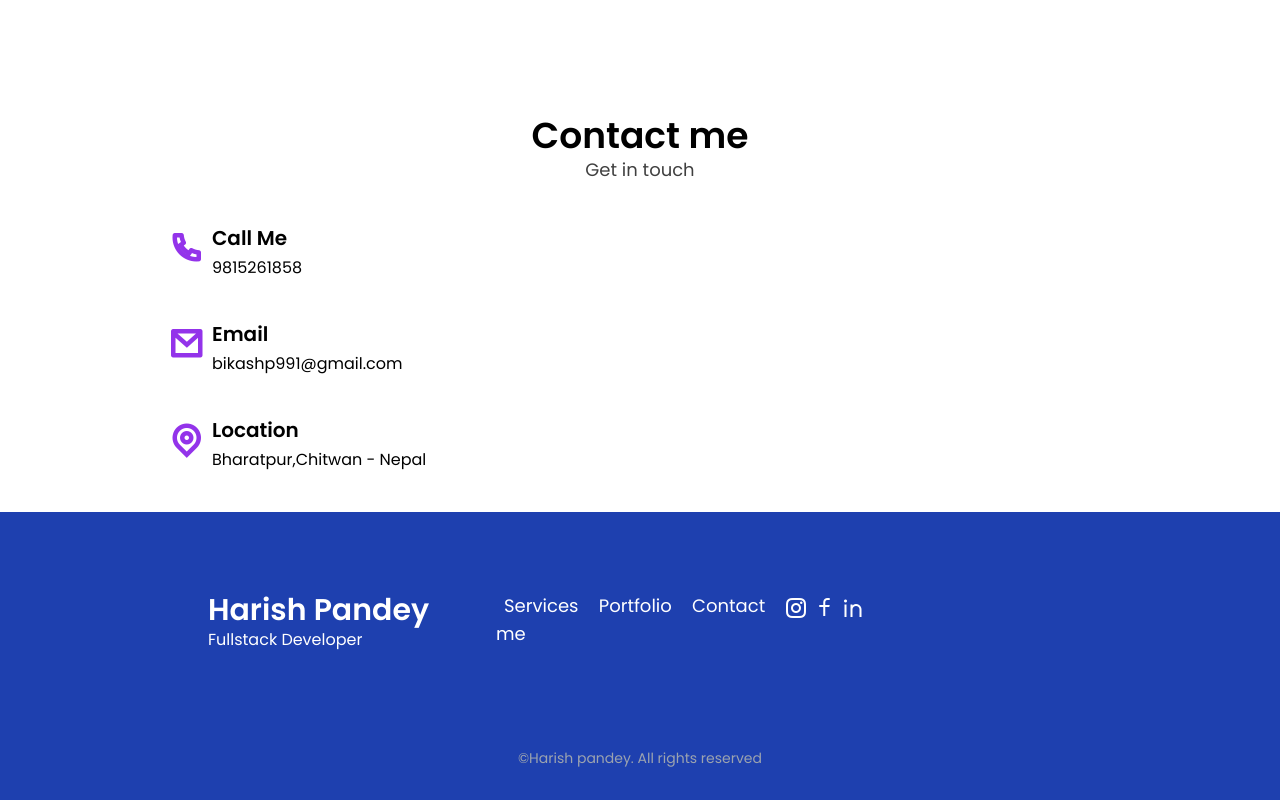
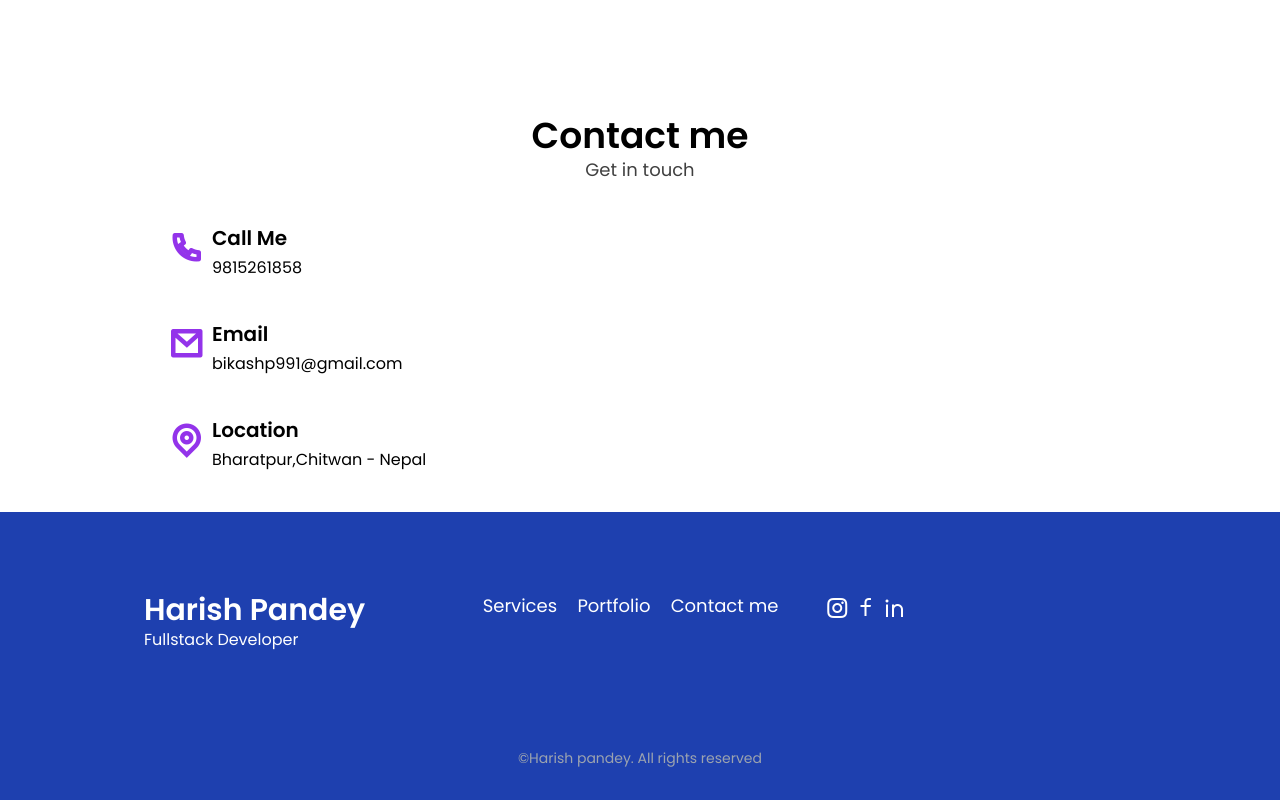
Before and after one commit to PandeyHarish/portfolio, a plain HTML site: page index.html in a window 1280 px wide. Shown: the part 3670-4470 px from the top of the page. Drawn offline with nearby package versions, Linux system fonts and the light colour scheme.

Commit message:
fixed a typo

```diff
--- a/index.html
+++ b/index.html
@@ -546,7 +546,7 @@
 
     <!-- footer section -->
     <section class="bg-blue-800 h-72">
-        <div class="grid grid-cols-3 mx-52">
+        <div class="grid grid-cols-3 mx-36">
             <div class="mt-20 text-white">
                 <h1 class="font-bold text-3xl">Harish Pandey</h1>
                 <h3>Fullstack Developer</h3>
@@ -560,7 +560,7 @@
                 </p>
             </div>
 
-            <div class="mt-20">
+            <div class="mt-20 ml-5">
                 <a href="" class="text-white text-2xl"> <i class="ri-instagram-line"></i></a>
                 <a href="" class="text-white text-2xl"> <i class="ri-facebook-line"></i></a>
                 <a href="" class="text-white text-2xl"> <i class="ri-linkedin-line"></i></a>
```
